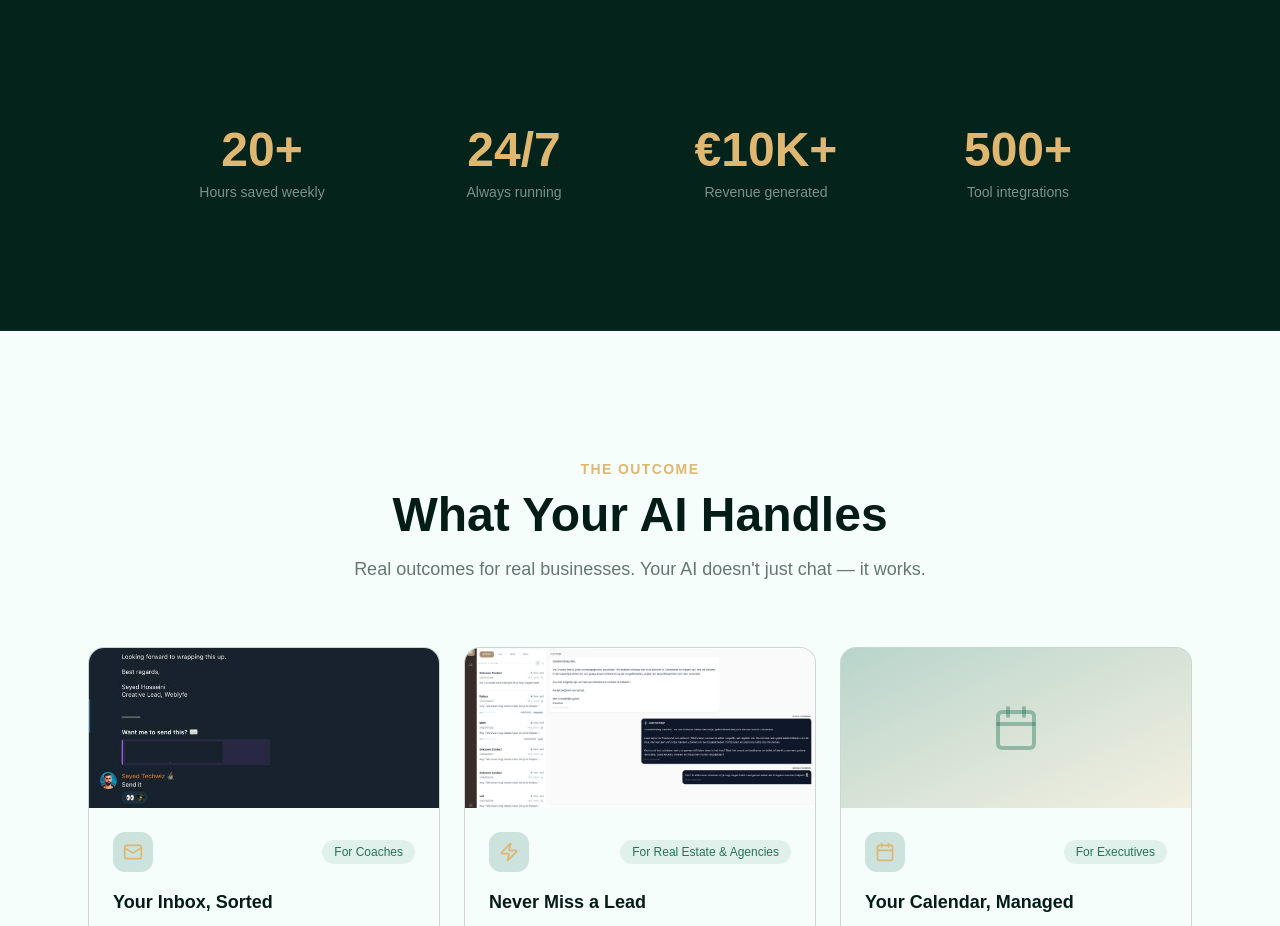
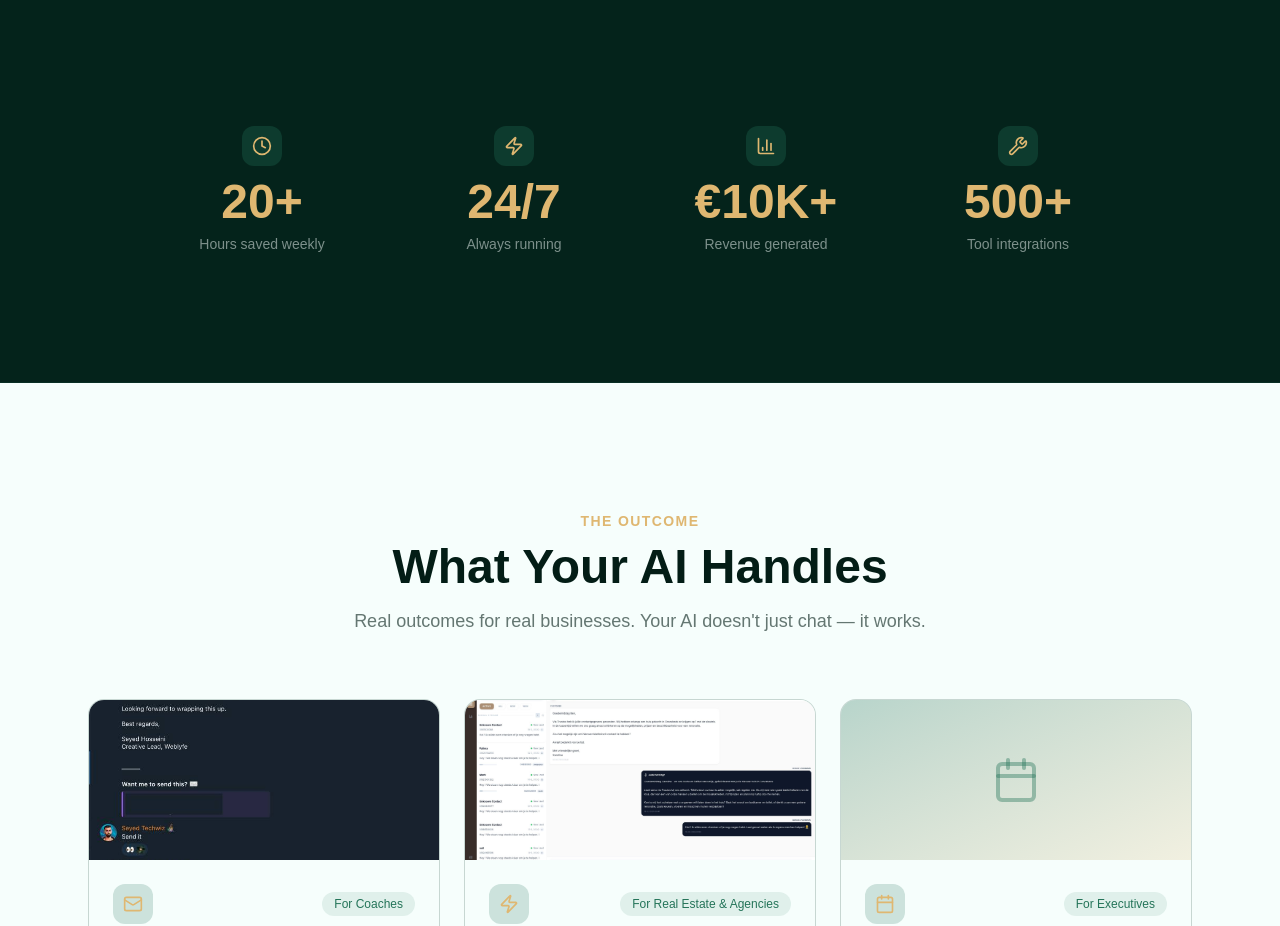
Before and after one commit to S3YED/weblyfe-ai, a Next.js app: page /openclaw in a window 1280 px wide. Shown: the part 2200-3126 px from the top of the page. Built offline with nearby package versions, Linux system fonts and the light colour scheme; a web font is replaced by a local one.

Commit message:
feat: add icons to stats bar (Clock, Zap, BarChart3, Wrench)

```diff
--- a/src/app/openclaw/OpenClawClient.tsx
+++ b/src/app/openclaw/OpenClawClient.tsx
@@ -194,12 +194,16 @@ export default function OpenClawPage() {
       <section className="py-16 border-y border-[#0E3D31]/50 bg-[#0E3D31]/20">
         <div className="max-w-5xl mx-auto px-6">
           <div className="grid grid-cols-2 md:grid-cols-4 gap-8">
-            {STATS.map((stat) => (
-              <motion.div key={stat.label} initial={{ opacity: 0, y: 20 }} whileInView={{ opacity: 1, y: 0 }} viewport={{ once: true }} className="text-center">
+            {STATS.map((stat) => {
+              const Icon = iconMap[stat.icon];
+              return (
+              <motion.div key={stat.label} initial={{ opacity: 0, y: 20 }} whileInView={{ opacity: 1, y: 0 }} viewport={{ once: true }} className="text-center flex flex-col items-center">
+                {Icon && <div className="w-10 h-10 bg-[#247459]/30 rounded-xl flex items-center justify-center mb-3"><Icon className="w-5 h-5 text-[#DFB771]" /></div>}
                 <div className="text-4xl md:text-5xl font-extrabold text-[#DFB771] mb-2">{stat.value}</div>
                 <div className="text-[#F6FEFC]/50 text-sm">{stat.label}</div>
               </motion.div>
-            ))}
+              );
+            })}
           </div>
         </div>
       </section>
--- a/src/app/openclaw/data/content.ts
+++ b/src/app/openclaw/data/content.ts
@@ -185,8 +185,8 @@ export const TOOLS = [
 export const TRUSTED_CLIENTS = ['Lost LeBlanc', 'BeyondSchool', 'Dubai Property', 'Stickx Arcade'] as const;
 
 export const STATS = [
-  { value: '20+', label: 'Hours saved weekly' },
-  { value: '24/7', label: 'Always running' },
-  { value: '€10K+', label: 'Revenue generated' },
-  { value: '500+', label: 'Tool integrations' },
+  { value: '20+', label: 'Hours saved weekly', icon: 'Clock' },
+  { value: '24/7', label: 'Always running', icon: 'Zap' },
+  { value: '€10K+', label: 'Revenue generated', icon: 'BarChart3' },
+  { value: '500+', label: 'Tool integrations', icon: 'Wrench' },
 ] as const;
```
